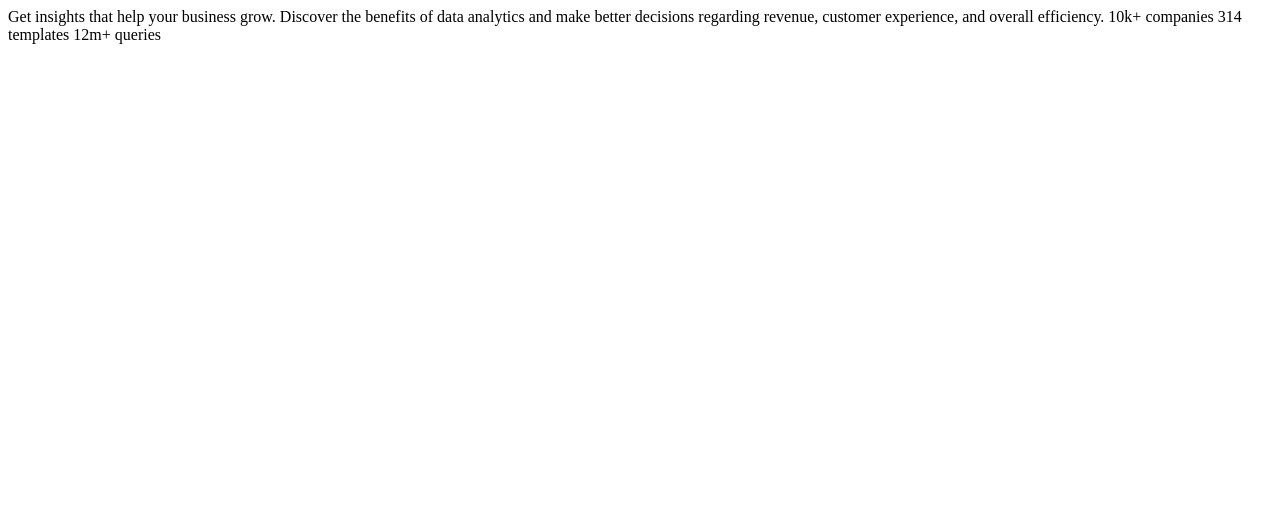
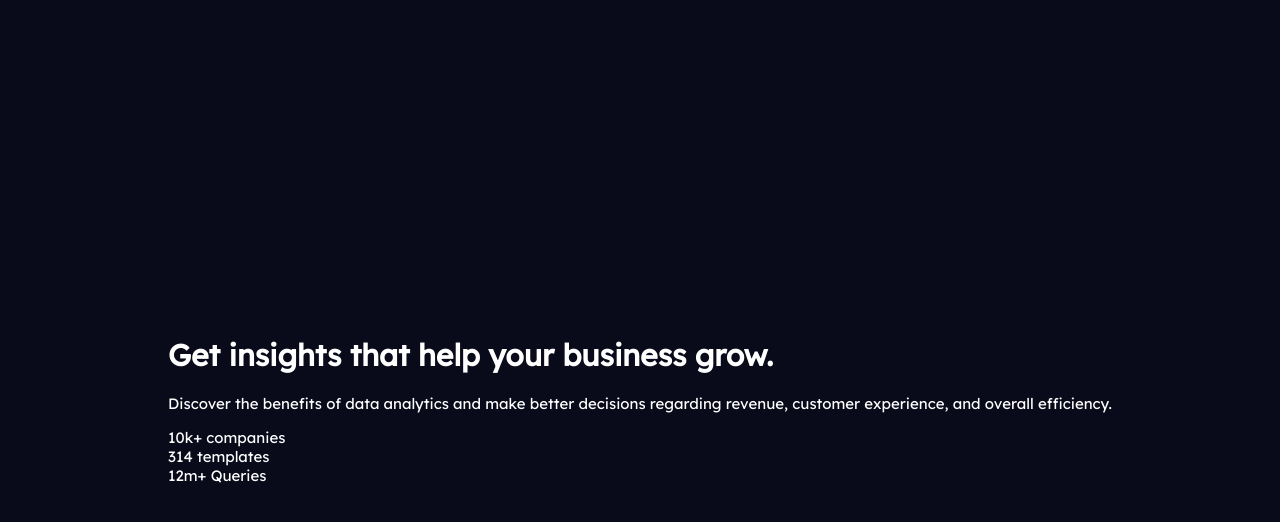
Before and after one commit to ShivangamSoni/FrontEndMentor, a plain HTML site: page Stats-Preview-Card-Component/index.html in a window 1280 px wide. Drawn offline with Linux system fonts and the light colour scheme.

Commit message:
Add: Markup Add: Base Styling & Fonts

```diff
--- /dev/null
+++ b/Stats-Preview-Card-Component/css/styles.css
@@ -0,0 +1,28 @@
+* {
+    box-sizing: border-box;
+}
+
+:root {
+    --white: hsl(0, 0%, 100%);
+    --whiteA1: hsla(0, 0%, 100%, 0.75);
+    --whiteA2: hsla(0, 0%, 100%, 0.6);
+    --violet: hsl(277, 64%, 61%);
+    --indigo500: hsl(244, 38%, 16%);
+    --indigo900: hsl(233, 47%, 7%);
+
+    font-size: 15px;
+    font-family: "Lexend Deca", sans-serif;
+}
+
+body {
+    margin: 0;
+}
+
+.main {
+    display: grid;
+    place-items: center;
+    min-height: 100vh;
+
+    background-color: var(--indigo900);
+    color: var(--white);
+}
--- a/Stats-Preview-Card-Component/index.html
+++ b/Stats-Preview-Card-Component/index.html
@@ -9,12 +9,55 @@
             sizes="32x32"
             href="./assets/icons/favicon-32x32.png"
         />
+        <!-- Fonts -->
+        <link rel="preconnect" href="https://fonts.googleapis.com" />
+        <link rel="preconnect" href="https://fonts.gstatic.com" crossorigin />
+        <!-- Font: Inter -->
+        <link
+            href="https://fonts.googleapis.com/css2?family=Inter:wght@400;700&display=swap"
+            rel="stylesheet"
+        />
+        <!-- Font: Lexend Deca -->
+        <link
+            href="https://fonts.googleapis.com/css2?family=Lexend+Deca&display=swap"
+            rel="stylesheet"
+        />
+        <!-- Styles -->
+        <link rel="stylesheet" href="./css/styles.css" />
         <title>Frontend Mentor | Stats preview card component</title>
     </head>
     <body>
-        Get insights that help your business grow. Discover the benefits of data
-        analytics and make better decisions regarding revenue, customer
-        experience, and overall efficiency. 10k+ companies 314 templates 12m+
-        queries
+        <main class="main">
+            <div class="card">
+                <div class="card-bg"></div>
+                <div class="card-body">
+                    <div class="card-contents">
+                        <h1 class="card-title">
+                            Get <span class="highlight">insights</span> that
+                            help your business grow.
+                        </h1>
+                        <p class="card-info">
+                            Discover the benefits of data analytics and make
+                            better decisions regarding revenue, customer
+                            experience, and overall efficiency.
+                        </p>
+                    </div>
+                    <div class="card-stats">
+                        <div class="stat">
+                            <span class="stat-value">10k+</span>
+                            <span class="stat-label">companies</span>
+                        </div>
+                        <div class="stat">
+                            <span class="stat-value">314 </span>
+                            <span class="stat-label">templates</span>
+                        </div>
+                        <div class="stat">
+                            <span class="stat-value">12m+</span>
+                            <span class="stat-label">Queries</span>
+                        </div>
+                    </div>
+                </div>
+            </div>
+        </main>
     </body>
 </html>
```
